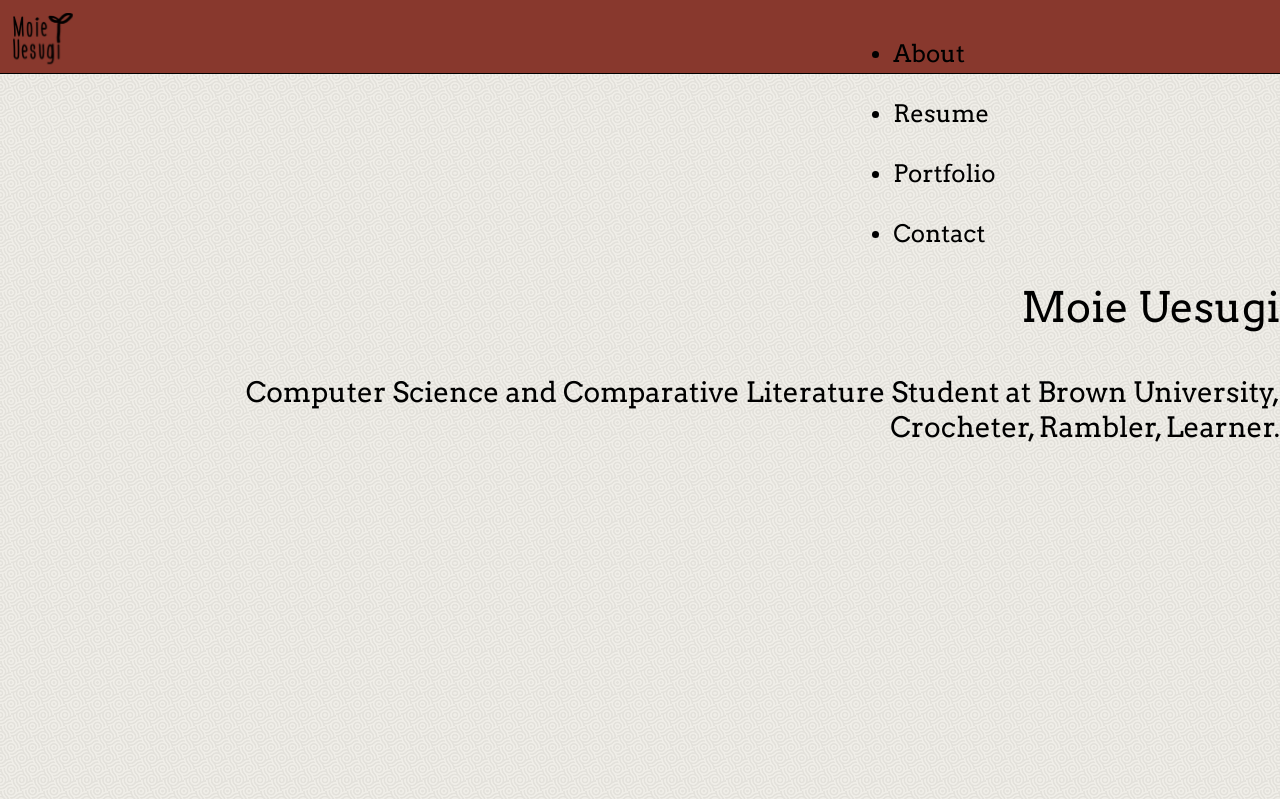
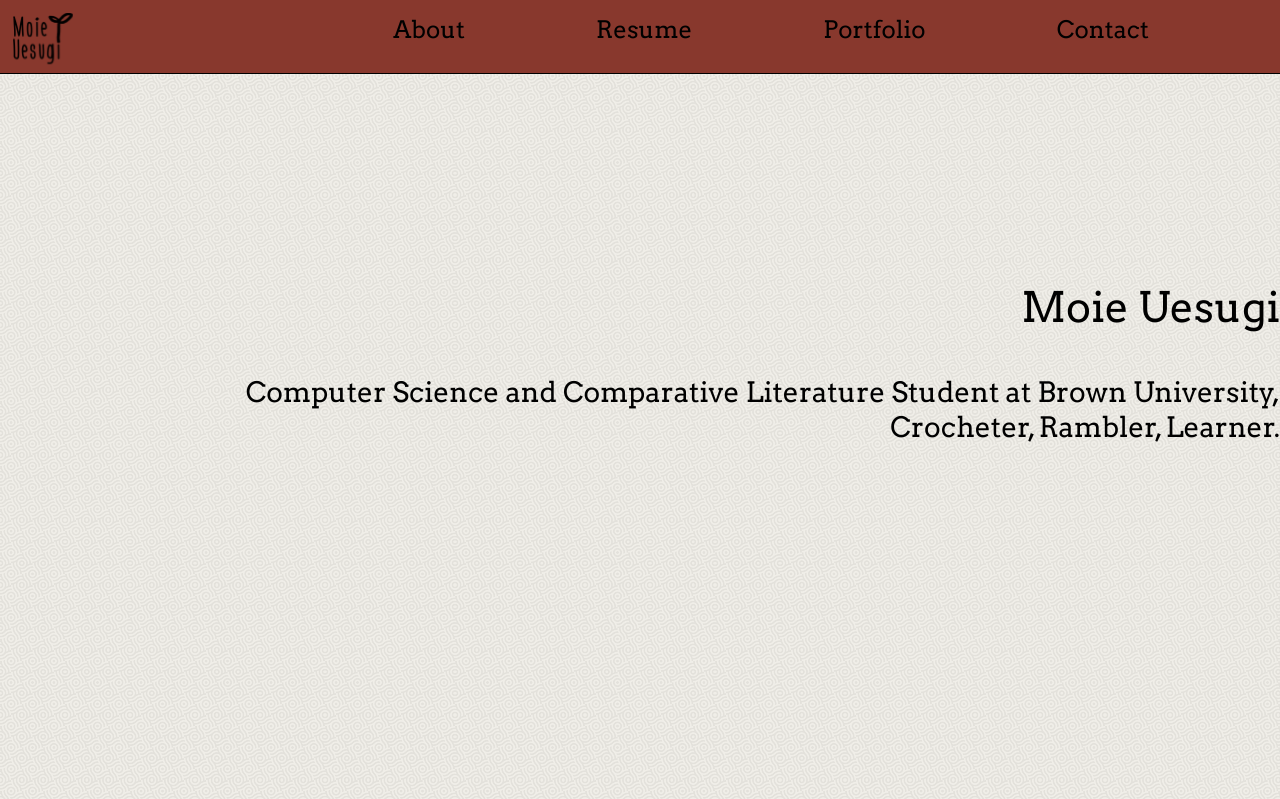
Before and after one commit to muesugi/muesugi.github.io, a PHP site: page / in a window 1280 px wide; the page is wider, and only the part inside the window is pictured. Shown: the top 799 px of that part. Run offline with PHP 8.4, Linux system fonts and the light colour scheme; some libraries are stand-ins or nearby versions.

Commit message:
Fixed menu bar on resize

```diff
--- a/custom.css
+++ b/custom.css
@@ -25,14 +25,20 @@ body {
 	display: flex;
  	justify-content: space-between;
 }
-
 .menu a {
 
 	font-family: 'Arvo', serif; /*change this?*/
 	text-decoration: none;
 	color:black;
 }
+
 #mob-menu-icon{
+	display: none;
+}
+.menu-item{
+	display:inline-block;
+}
+#sidr{
 	display: none;
 }
 /*footer*/
--- a/custom.js
+++ b/custom.js
@@ -21,12 +21,18 @@ function landing_photo_resize(){
 }
 
 function create_sidr(){
-	content_divs = $("#sidr").html();
-
 	var $ul = $("<ul>");
-	$("#sidr").children().each(function(){
+	$(".menu-items").each(function(){
 	    var $li = $("<li>").append($(this));
 	    $ul.append($li);
 	});
 	$("#sidr").append($ul);
 }
+
+$("#sidr").click(function(event){
+	$.sidr('close', 'sidr');
+})
+function on_sidr_open(){
+	//change size of landing, photo, menu
+
+}
--- a/index.html
+++ b/index.html
@@ -3,6 +3,7 @@
 <html lang="en">
 <head>
   <meta charset="utf-8">
+  <meta name="viewport" content="width=device-width, user-scalable=no">
 
   <title>Moie Uesugi</title>
   <link rel="shortcut icon" href="images/leaf-favicon.ico" type="image/x-icon" />
@@ -36,12 +37,13 @@
   <a href="#"> <img class="menu" id="logo" src="images/logo.png"/></a>
    <div> </div>
    <div> </div>
-   <div id="sidr"><!-- actual menu content-->
+   <!--<div id="menu-items">-->
 	  <a class="menu-item" id="about-link" href="index.html#about">About</a>
 	  <a class="menu-item" id="resume-link" href="resume.html">Resume</a>
 	  <a class="menu-item" id="portfolio-link" href="portfolio.html">Portfolio</a>
 	  <a class="menu-item" id="contact-link" href="index.html#contact">Contact</a>
-	</div>
+	<!--</div>-->
+	<div id="sidr"></div>
   <div id="mob-menu-icon"><a id="simple-menu" href="#sidr"><i class="fa fa-bars fa-2x"></i></a></div>
   <div> </div>
  </div>
```
Also changed, not shown: images/leaf-favicon.ico (renamed from images/favicon.ico).
